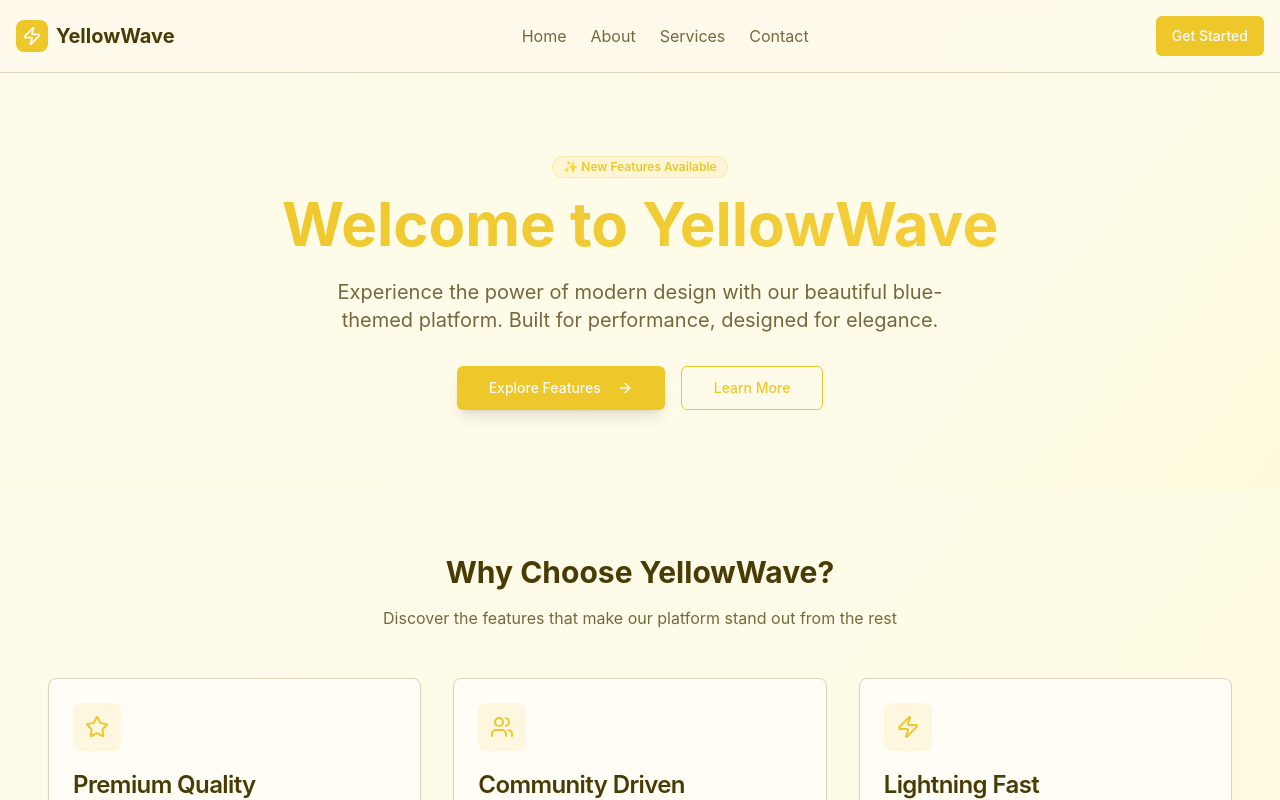
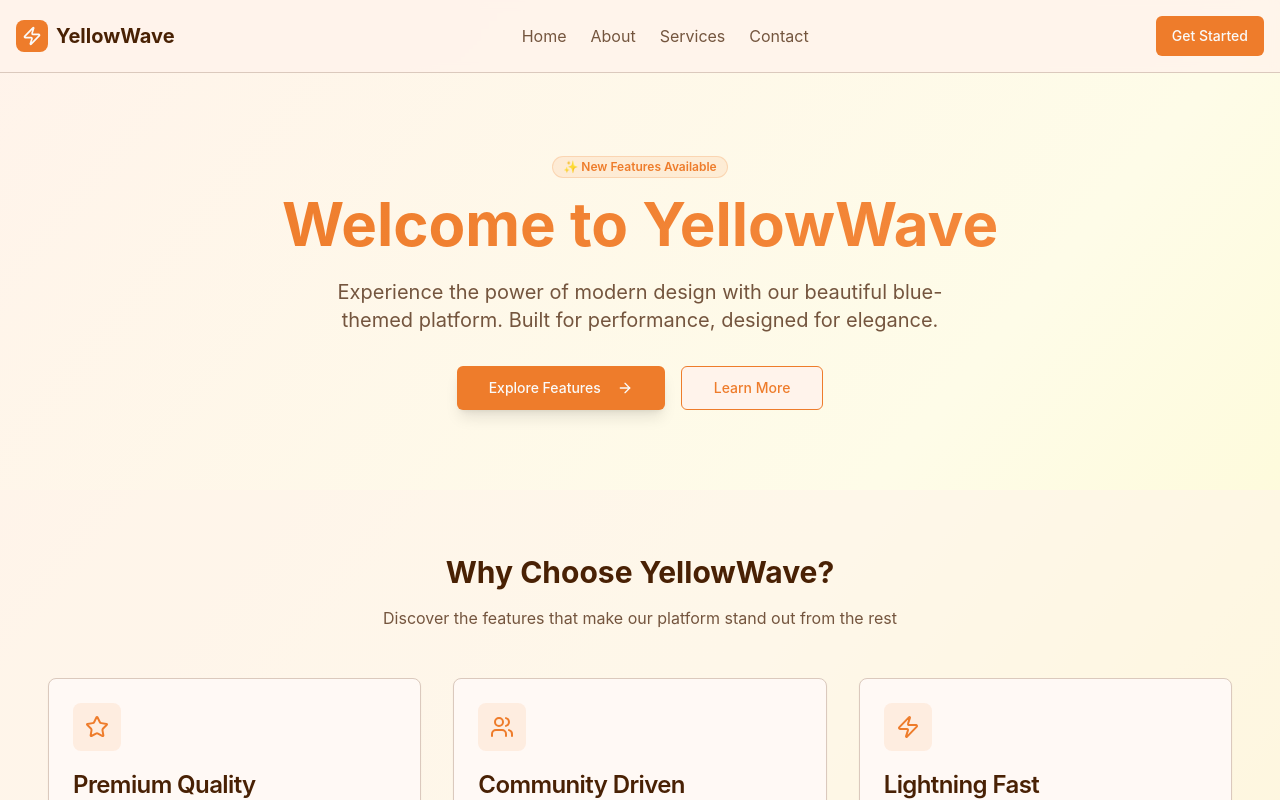
Before and after one commit to jboduchFusen/create-simple-blue-website, a React (Vite) app: page / in a window 1280 px wide. Shown: the top 800 px of the page. Built offline with nearby package versions, Linux system fonts and the light colour scheme.

Commit message:
make the background orange

```diff
--- a/src/index.css
+++ b/src/index.css
@@ -6,44 +6,44 @@
   :root {
     --radius: 0.5rem;
 
-    /* Yellow theme colors */
-    --background: 48 100% 96%;
-    --foreground: 48 90% 15%;
+    /* Orange theme colors */
+    --background: 25 100% 96%;
+    --foreground: 25 90% 15%;
 
-    --card: 48 100% 98%;
-    --card-foreground: 48 90% 15%;
+    --card: 25 100% 98%;
+    --card-foreground: 25 90% 15%;
 
-    --popover: 48 100% 98%;
-    --popover-foreground: 48 90% 15%;
+    --popover: 25 100% 98%;
+    --popover-foreground: 25 90% 15%;
 
-    --primary: 48 85% 55%;
-    --primary-foreground: 48 10% 98%;
+    --primary: 25 85% 55%;
+    --primary-foreground: 25 10% 98%;
 
-    --secondary: 48 30% 88%;
-    --secondary-foreground: 48 90% 15%;
+    --secondary: 25 30% 88%;
+    --secondary-foreground: 25 90% 15%;
 
-    --muted: 48 30% 92%;
-    --muted-foreground: 48 30% 35%;
+    --muted: 25 30% 92%;
+    --muted-foreground: 25 30% 35%;
 
-    --accent: 48 90% 60%;
-    --accent-foreground: 48 10% 98%;
+    --accent: 25 90% 60%;
+    --accent-foreground: 25 10% 98%;
 
     --destructive: 0 84% 60%;
     --destructive-foreground: 50 100% 98%;
 
-    --border: 48 30% 80%;
-    --input: 48 30% 80%;
-    --ring: 48 85% 55%;
+    --border: 25 30% 80%;
+    --input: 25 30% 80%;
+    --ring: 25 85% 55%;
 
-    /* Yellow gradient variables */
-    --gradient-primary: linear-gradient(135deg, hsl(48 85% 65%) 0%, hsl(48 85% 45%) 100%);
-    --gradient-secondary: linear-gradient(135deg, hsl(48 30% 92%) 0%, hsl(48 50% 82%) 100%);
-    --gradient-hero: linear-gradient(135deg, hsl(48 100% 94%) 0%, hsl(48 80% 82%) 50%, hsl(48 85% 65%) 100%);
+    /* Orange gradient variables */
+    --gradient-primary: linear-gradient(135deg, hsl(25 85% 65%) 0%, hsl(25 85% 45%) 100%);
+    --gradient-secondary: linear-gradient(135deg, hsl(25 30% 92%) 0%, hsl(25 50% 82%) 100%);
+    --gradient-hero: linear-gradient(135deg, hsl(25 100% 94%) 0%, hsl(25 80% 82%) 50%, hsl(25 85% 65%) 100%);
 
     /* Shadows */
-    --shadow-soft: 0 4px 20px hsla(48, 85%, 55%, 0.1);
-    --shadow-medium: 0 8px 30px hsla(48, 85%, 55%, 0.15);
-    --shadow-strong: 0 12px 40px hsla(48, 85%, 55%, 0.2);
+    --shadow-soft: 0 4px 20px hsla(25, 85%, 55%, 0.1);
+    --shadow-medium: 0 8px 30px hsla(25, 85%, 55%, 0.15);
+    --shadow-strong: 0 12px 40px hsla(25, 85%, 55%, 0.2);
   }
   .light {
     --background: 0 0% 100%;
```
Also changed, not shown: 1 other file (tests, documents, lock files or other folders).
